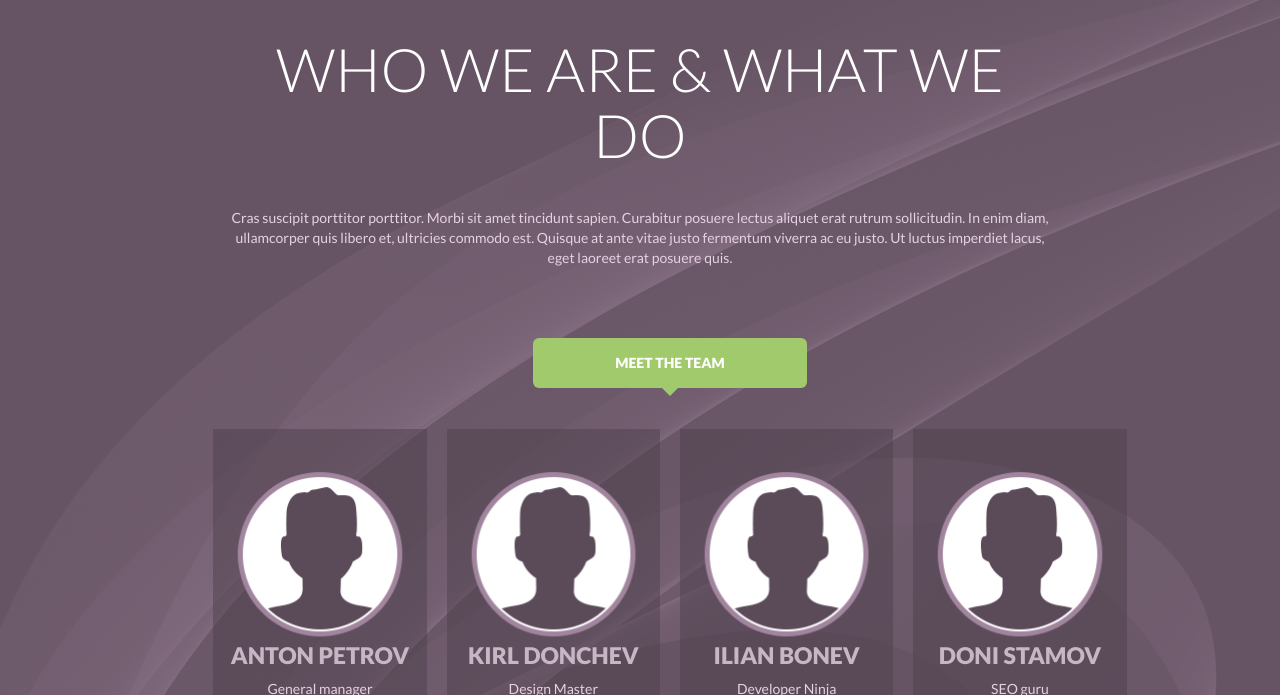
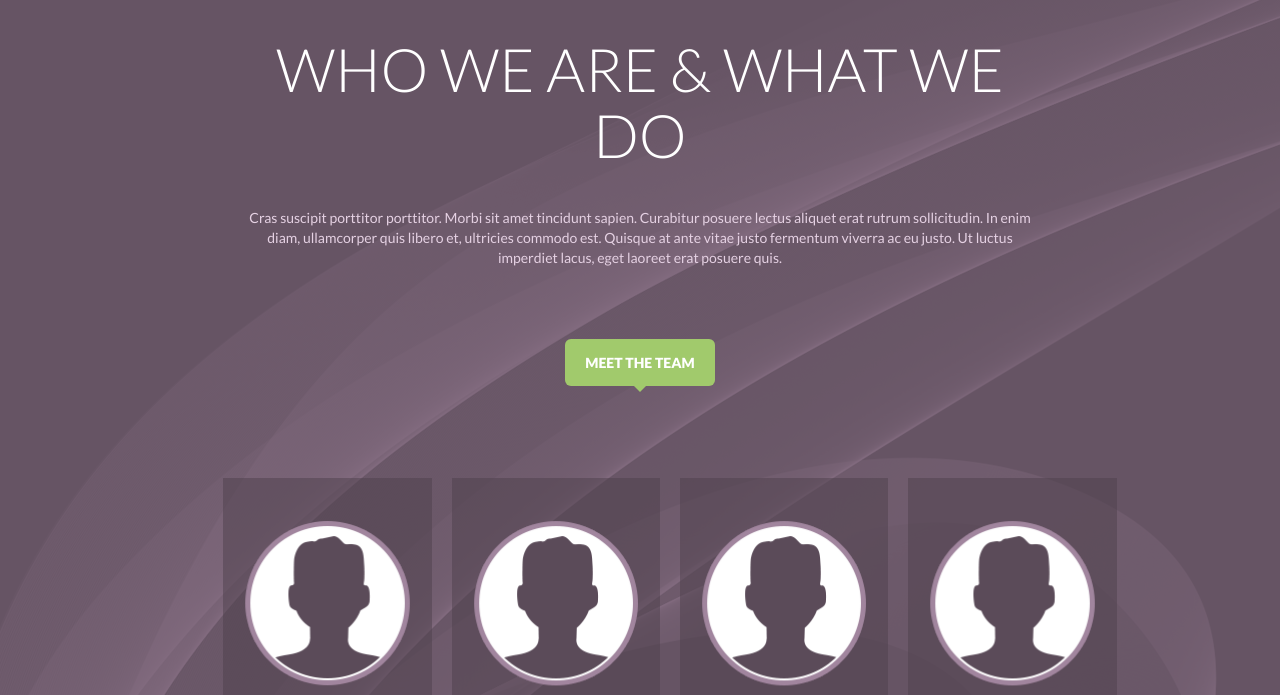
Before and after one commit to byzok/acrostia, a plain HTML site: page index.html in a window 1280 px wide. Shown: the part 2105-2800 px from the top of the page. Drawn offline with Linux system fonts and the light colour scheme; a web font is replaced by a local one.

Commit message:
work-bg fix

```diff
--- a/css/style.css
+++ b/css/style.css
@@ -7,6 +7,10 @@ body {
   min-width: 992px;
   max-width: 1600px;
   margin: 0 auto;
+}
+.row {
+  margin-left: 0;
+  margin-right: 0;
 }
 div.home {
   color: #fff;
@@ -293,7 +297,7 @@ a.tooltips {
   font-family: "Lato-Black";
 }
 a.tooltips span {
-  position: absolute;
+  position: relative;
   width: 274px;
   color: #FFFFFF;
   background: #A1CA6C;
@@ -306,7 +310,7 @@ a.tooltips span {
 a.tooltips span:after {
   content: '';
   position: absolute;
-  top: 100%;
+  top: 95%;
   left: 50%;
   margin-left: -8px;
   width: 0;
@@ -318,8 +322,8 @@ a.tooltips span:after {
 a.tooltips span {
   visibility: visible;
   top: 60px;
-  left: 50%;
-  margin-left: -107px;
+  left: 0;
+  padding: 15px 20px;
 }
 .work h1 {
   text-transform: uppercase;
```
